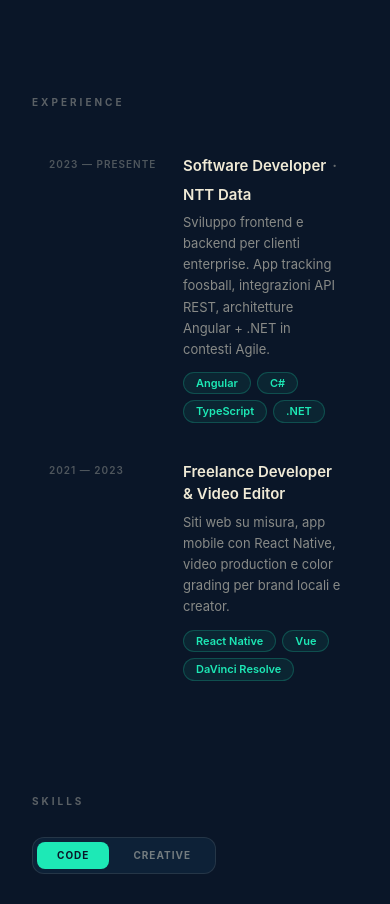
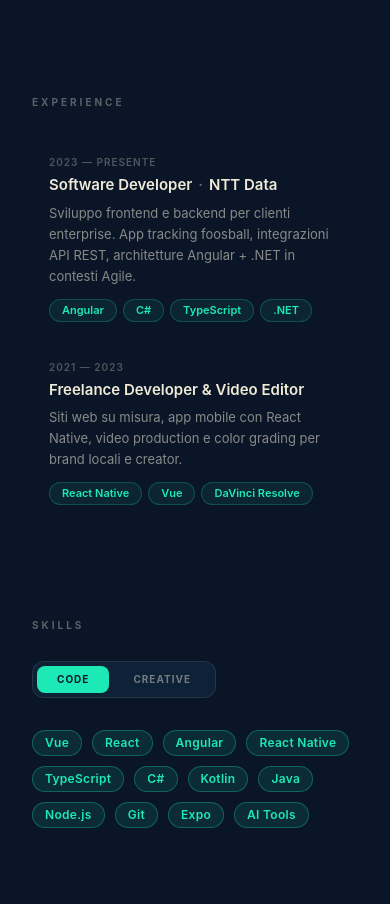
Before and after one commit to deeeemiss/portfolio, a React app: page / in a window 390 px wide. Shown: the part 800-1704 px from the top of the page. Built offline with nearby package versions, Linux system fonts and the light colour scheme; the HTML template or start-up script is replaced by a standard one.

Commit message:
fix: stack date above title on mobile in Experience section
Co-Authored-By: Claude Sonnet 4.6 <noreply@anthropic.com>

```diff
--- a/src/components/sections/Experience.tsx
+++ b/src/components/sections/Experience.tsx
@@ -17,11 +17,11 @@ export function Experience() {
         {experiences.map(exp => (
           <motion.div
             key={exp.id}
-            className="flex gap-6 p-4 rounded-xl border border-transparent cursor-default"
+            className="flex flex-col md:flex-row gap-1 md:gap-6 p-4 rounded-xl border border-transparent cursor-default"
             whileHover={{ backgroundColor: 'rgba(22,51,82,0.55)', borderColor: 'rgba(29,233,182,0.12)' }}
             transition={{ duration: 0.2 }}
           >
-            <div className="text-[10px] font-semibold uppercase tracking-[1px] text-text-primary/30 min-w-[110px] pt-0.5 flex-shrink-0">
+            <div className="text-[10px] font-semibold uppercase tracking-[1px] text-text-primary/30 md:min-w-[110px] md:pt-0.5 flex-shrink-0">
               {exp.dateRange}
             </div>
 
```
